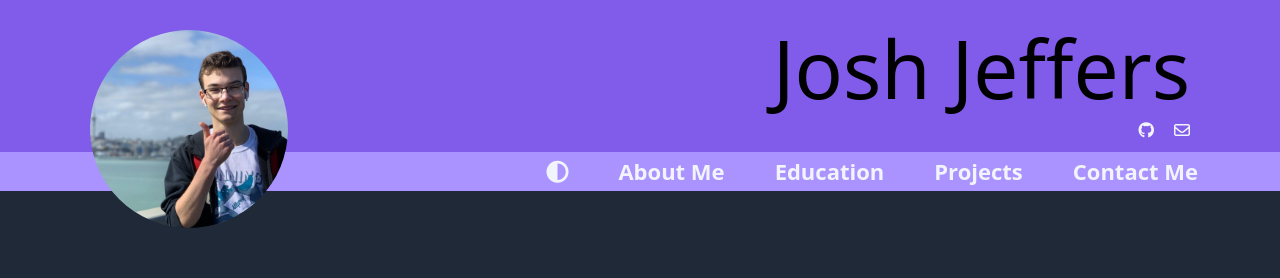
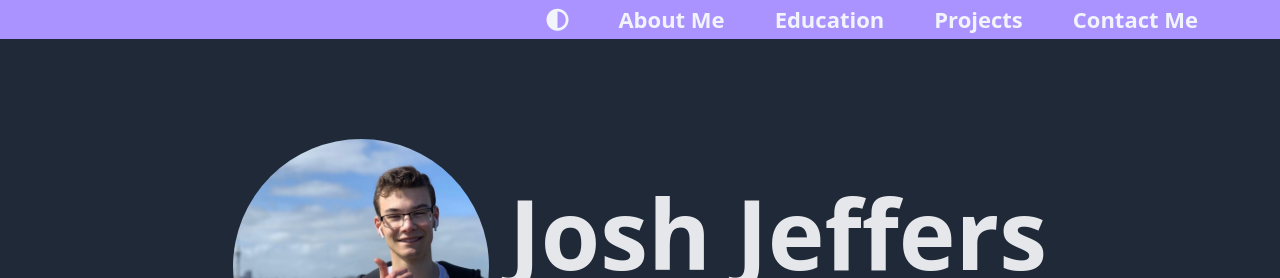
Before and after one commit to pumbas600/E-Portfolio, a React (Create React App) app: page / in a window 1280 px wide. Shown: the top 278 px of the page. Built offline with nearby package versions, Linux system fonts and the light colour scheme.

Commit message:
Removed old primary header

```diff
--- a/src/Components/HomePage/Header.tsx
+++ b/src/Components/HomePage/Header.tsx
@@ -8,24 +8,6 @@ interface IProps {
 const Header:React.FC<IProps> = (props) => {
     return (
         <div className="header-group">
-            <div className="header-background">
-                <div className="header centred-body">
-                    <div className="profile-image">
-                        <img src={selfie} alt="Josh Jeffers"/>
-                    </div>
-                    <div className="header-text">
-                        <h1>Josh Jeffers</h1>
-                        <div className="profile-links">
-                            <a target="_blank" rel="noreferrer" href="https://github.com/pumbas600">
-                                <i className="fab fa-github"/>
-                            </a>
-                            <a href="mailto:joshjeffers600@gmail.com">
-                                <i className="far fa-envelope"/>
-                            </a>
-                        </div>
-                    </div>
-                </div>
-            </div>
             <div className="header-secondary">
                 <div className="navigation-buttons centred-body">
                     <i onClick={() => props.toggleTheme()} className="btn nav-button fas fa-adjust"/>
--- a/src/Styles/App.scss
+++ b/src/Styles/App.scss
@@ -24,10 +24,6 @@
   &-background {
     width: 100%;
     background-color: var(--highlight-primary);
-  }
-
-  &-group {
-    margin-bottom: 50px;
   }
 
   &-text {
```
